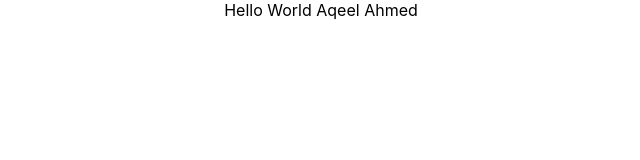
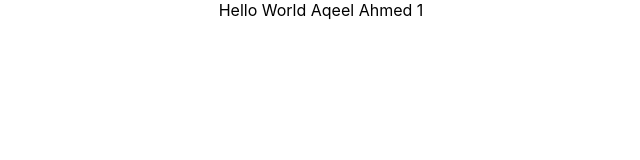
Before and after one commit to AqeelAhmed208/bcclass2reactapp, a React (Create React App) app: page / in a window 1280 px wide. Shown: the top 160 px of the page, without its empty margins (319-959 px from the left). Built offline with nearby package versions, Linux system fonts and the light colour scheme.

Commit message:
updated App.js

```diff
--- a/src/App.js
+++ b/src/App.js
@@ -4,7 +4,7 @@ import './App.css';
 function App() {
   return (
     <div className="App">
-    <hi>Hello World Aqeel Ahmed</hi>
+    <hi>Hello World Aqeel Ahmed 1 </hi>
     </div>
   );
 }
```
